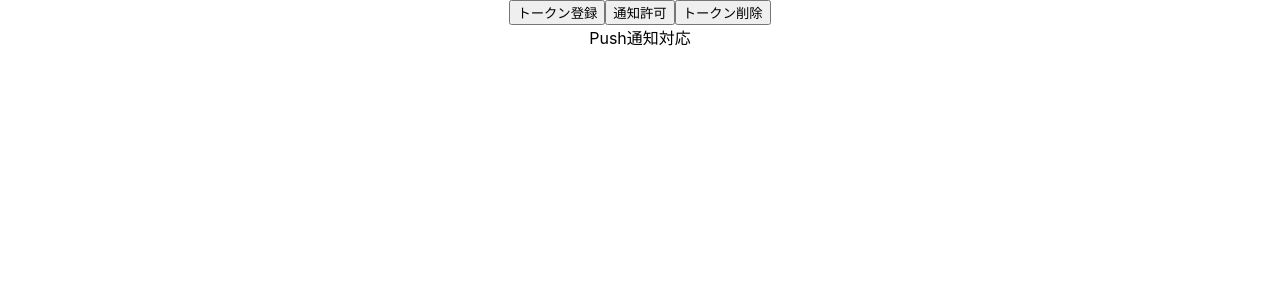
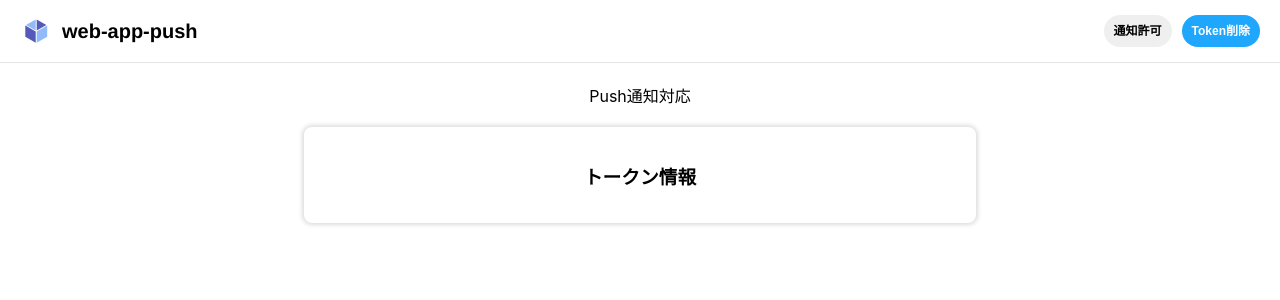
Before and after one commit to r3-endo/web-push-fcm, a React (Create React App) app in the folder frontend/: page / in a window 1280 px wide. Shown: the top 300 px of the page. Built offline with nearby package versions, Linux system fonts and the light colour scheme; no server answers.

Commit message:
デザインの変更

```diff
--- a/frontend/src/App.css
+++ b/frontend/src/App.css
@@ -36,3 +36,7 @@
     transform: rotate(360deg);
   }
 }
+
+.text {
+  margin: 20px;
+}
--- a/frontend/src/App.tsx
+++ b/frontend/src/App.tsx
@@ -1,17 +1,26 @@
 import React, { useEffect, useState } from "react";
-import logo from "./logo.svg";
 import "./App.css";
 import { firebaseConfig, vapidKey } from "./config";
 import { initializeApp } from "firebase/app";
 import { deleteToken, getMessaging, getToken } from "firebase/messaging";
+import { Header } from "./components/molecules/layout/Header";
+import { Card } from "./components/atoms/card/Card";
 
 initializeApp(firebaseConfig);
 const messaging = getMessaging();
 
 function App() {
-  console.log(firebaseConfig);
   const [currentToken, setCurrentToken] = useState("");
   useEffect(() => {
+    setUp();
+    // eslint-disable-next-line react-hooks/exhaustive-deps
+  }, []);
+
+  const setUp = async () => {
+    await registerServiceWorker();
+    await requestTokenToServer();
+  };
+
   const registerServiceWorker = async () => {
     try {
       if ("serviceWorker" in navigator && "PushManager" in window) {
@@ -26,8 +35,6 @@ function App() {
       console.log(err);
     }
   };
-    registerServiceWorker();
-  }, []);
 
   const canPushNotification =
     "serviceWorker" in navigator && "PushManager" in window;
@@ -75,13 +82,17 @@ function App() {
   };
   return (
     <div className="App">
-      <button onClick={requestTokenToServer}>トークン登録</button>
-      <button onClick={requestPermission}>通知許可</button>
-      <button onClick={deleteTokenFromFirebase}>トークン削除</button>
+      <Header
+        onRequestPermission={requestPermission}
+        onDeleteTokenFromFirebase={deleteTokenFromFirebase}
+      ></Header>
       {canPushNotification ? (
         <>
-          <div>Push通知対応</div>
+          <div className="text">Push通知対応</div>
+          <Card>
+            <h3>トークン情報</h3>
             <div>{currentToken}</div>
+          </Card>
         </>
       ) : (
         <>Push通知非対応</>
--- /dev/null
+++ b/frontend/src/components/atoms/button/Button.css
@@ -0,0 +1,35 @@
+.storybook-button {
+  font-weight: 700;
+  border: 0;
+  border-radius: 3em;
+  cursor: pointer;
+  display: inline-block;
+  line-height: 1;
+
+}
+
+.storybook-button--primary {
+  color: #ffffff;
+  background-color: #1ea7fd;
+}
+
+.storybook-button-secondary {
+  background-color: transparent;
+  color: #333;
+  box-shadow: rgba(0, 0, 0, 0.15) 0px 0px 0px 1px inset;
+}
+
+.storybook-button--small {
+  font-size: 12px;
+  padding: 10px 10px;
+}
+
+.storybook-button--medium {
+  font-size: 14px;
+  padding: 11px 20px;
+}
+
+.storybook-button--large {
+  font-size: 16px;
+  padding: 12px 24px;
+}
--- /dev/null
+++ b/frontend/src/components/atoms/button/Button.tsx
@@ -0,0 +1,38 @@
+import "./Button.css";
+
+export type ButtonProps = {
+    primary: boolean;
+    size: "small" | "medium" | "large";
+    backgroundColor?: string;
+    label: string;
+    onClick?: () => void;
+};
+
+/**
+ * Primary UI component for user interaction
+ */
+export const Button = ({
+    primary = false,
+    size = "medium",
+    backgroundColor,
+    label,
+    ...props
+}: ButtonProps) => {
+    const mode = primary
+        ? "storybook-button--primary"
+        : "storybook-button--secondary";
+    return (
+        <button
+            type="button"
+            className={[
+                "storybook-button",
+                `storybook-button--${size}`,
+                mode,
+            ].join(" ")}
+            style={{}}
+            {...props}
+        >
+            {label}
+        </button>
+    );
+};
--- /dev/null
+++ b/frontend/src/components/atoms/card/Card.css
@@ -0,0 +1,9 @@
+.card-container {
+  background-color: #fff;
+  box-shadow: #ddd 0 0 4px 2px;
+  border-radius: 8px;
+  padding: 16px;
+  margin: 20px auto;
+  width: 50%;
+  overflow-wrap: break-word;
+}
--- /dev/null
+++ b/frontend/src/components/atoms/card/Card.tsx
@@ -0,0 +1,5 @@
+import "./Card.css";
+export const Card = (props: { children: any }) => {
+  const { children } = props;
+  return <div className="card-container">{children}</div>;
+};
--- /dev/null
+++ b/frontend/src/components/molecules/layout/Header.css
@@ -0,0 +1,32 @@
+.storybook-header {
+  font-family: 'Nunito Sans', 'Helvetica Neue', Helvetica, Arial, sans-serif;
+  border-bottom: 1px solid rgba(0, 0, 0, 0.1);
+  padding: 15px 20px;
+  display: flex;
+  align-items: center;
+  justify-content: space-between;
+}
+
+.storybook-header svg {
+  display: inline-block;
+  vertical-align: top;
+}
+
+.storybook-header h1 {
+  font-weight: 700;
+  font-size: 20px;
+  line-height: 1;
+  margin: 6px 0 6px 10px;
+  display: inline-block;
+  vertical-align: top;
+}
+
+.storybook-header button + button {
+  margin-left: 10px;
+}
+
+.storybook-header .welcome {
+  color: #333;
+  font-size: 14px;
+  margin-right: 10px;
+}
--- /dev/null
+++ b/frontend/src/components/molecules/layout/Header.tsx
@@ -0,0 +1,59 @@
+import React from "react";
+
+import "./Header.css";
+import { Button } from "../../atoms/button/Button";
+
+interface HeaderProps {
+  onRequestPermission: () => void;
+  onDeleteTokenFromFirebase: () => void;
+}
+
+export const Header = ({
+  onRequestPermission,
+  onDeleteTokenFromFirebase,
+}: HeaderProps) => (
+  <header>
+    <div className="storybook-header">
+      <div>
+        <svg
+          width="32"
+          height="32"
+          viewBox="0 0 32 32"
+          xmlns="http://www.w3.org/2000/svg"
+        >
+          <g fill="none" fillRule="evenodd">
+            <path
+              d="M10 0h12a10 10 0 0110 10v12a10 10 0 01-10 10H10A10 10 0 010 22V10A10 10 0 0110 0z"
+              fill="#FFF"
+            />
+            <path
+              d="M5.3 10.6l10.4 6v11.1l-10.4-6v-11zm11.4-6.2l9.7 5.5-9.7 5.6V4.4z"
+              fill="#555AB9"
+            />
+            <path
+              d="M27.2 10.6v11.2l-10.5 6V16.5l10.5-6zM15.7 4.4v11L6 10l9.7-5.5z"
+              fill="#91BAF8"
+            />
+          </g>
+        </svg>
+        <h1>web-app-push</h1>
+      </div>
+      <div>
+        <>
+          <Button
+            primary={false}
+            size="small"
+            onClick={onRequestPermission}
+            label="通知許可"
+          ></Button>
+          <Button
+            primary={true}
+            size="small"
+            onClick={onDeleteTokenFromFirebase}
+            label="Token削除"
+          ></Button>
+        </>
+      </div>
+    </div>
+  </header>
+);
```
Lines whose indentation alone changed are shown as unchanged.
